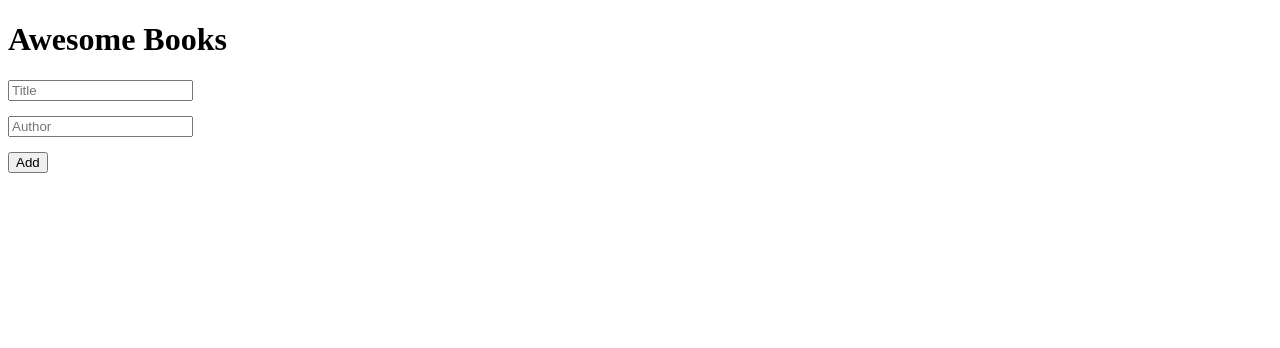
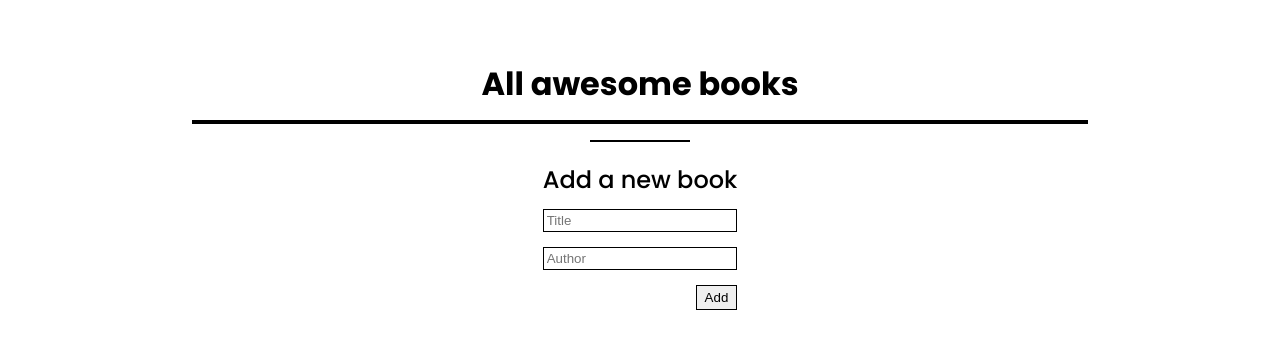
Before and after one commit to dewslyse/awesome-books-mv, a plain HTML site: page index.html in a window 1280 px wide. Drawn offline with Linux system fonts and the light colour scheme.

Commit message:
Add css styles to awesome books

```diff
--- a/index.html
+++ b/index.html
@@ -6,18 +6,25 @@
     <meta http-equiv="X-UA-Compatible" content="IE=edge">
     <meta name="viewport" content="width=device-width, initial-scale=1.0">
     <title>Awesome books</title>
+    <link rel="preconnect" href="https://fonts.googleapis.com">
+    <link rel="preconnect" href="https://fonts.gstatic.com" crossorigin>
+    <link href="https://fonts.googleapis.com/css2?family=Poppins:wght@400;500;700&display=swap" rel="stylesheet">
     <link rel="stylesheet" href="style.css">
 </head>
 
 <body>
-    <main>
-        <h1>Awesome Books</h1>
+    <main class="container">
+        <h1>All awesome books</h1>
 
         <div class="added-books"></div>
+        <hr>
         <form class="input-section" action="#">
+            <h2>Add a new book</h2>
             <input type="text" name="title" class="pb" id="title" placeholder="Title" required minlength="1">
             <input type="text" name="author" class="pb" id="author" placeholder="Author" required minlength="1">
-            <button type="submit" class="add-btn">Add</button>
+            <div class="btn-container">
+                <button type="submit" class="add-btn">Add</button>
+            </div>
         </form>
     </main>
 
--- /dev/null
+++ b/style.scss
@@ -0,0 +1,95 @@
+* {
+  margin: 0;
+  padding: 0;
+  box-sizing: border-box;
+}
+
+body {
+  display: block;
+  justify-content: center;
+  align-items: center;
+  font-family: 'Poppins', sans-serif;
+}
+
+.container {
+  width: 70%;
+  margin: 60px auto;
+}
+
+h1 {
+  text-align: center;
+  margin: 0 0 12px;
+}
+
+h2 {
+  text-align: center;
+  color: black;
+  font-weight: 500;
+  margin-bottom: 12px;
+}
+
+.added-books {
+  border: 2px solid black;
+}
+
+.book:nth-child(odd) {
+  background-color: #e0e0e2;
+}
+
+hr {
+  margin: 16px auto 0;
+  background-color: black;
+  height: 2px;
+  border: 0;
+  width: 100px;
+}
+
+.input-section {
+  display: flex;
+  flex-direction: column;
+  width: fit-content;
+  margin: 20px auto;
+}
+
+input {
+  border: 1px solid black;
+  padding: 3px;
+}
+
+.pb {
+  margin-bottom: 15px;
+}
+
+.btn-container {
+  display: flex;
+  justify-content: end;
+}
+
+.add-btn {
+  width: fit-content;
+  align-content: flex-end;
+  border: 1px solid black;
+  padding: 4px 8px;
+}
+
+ul {
+  padding-inline-start: 0;
+}
+
+.item {
+  list-style: none;
+  padding-left: 10px;
+}
+
+.remove-button {
+  margin: 0 10px 0;
+  padding: 4px 8px;
+  border: 1px solid red;
+}
+
+.book-item {
+  display: flex;
+  justify-content: space-between;
+  align-items: center;
+  height: 40px;
+}
```
Also changed, not shown: style.css.
